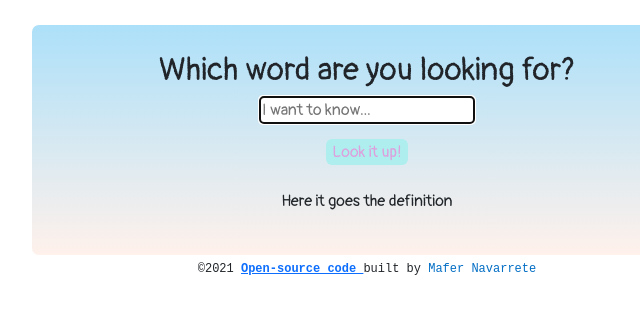
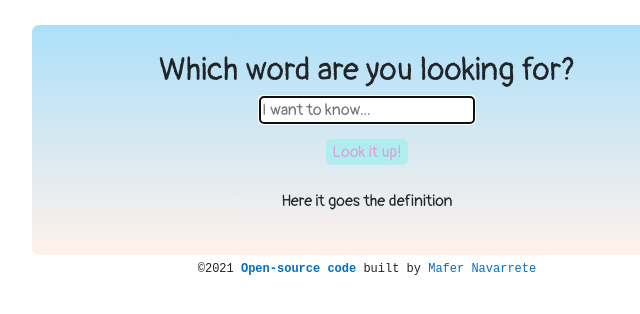
Before and after one commit to MaferNap/WordApp-VanillaJS, a plain HTML site: page index.html in a window 1280 px wide. Shown: the full height of the page, 273-913 px from the left. Drawn offline with nearby package versions, Linux system fonts and the light colour scheme.

Commit message:
Update styles.css

```diff
--- a/src/styles.css
+++ b/src/styles.css
@@ -51,7 +51,7 @@
   color: #036ec5;
 }
 
-.code {
+.code a {
   text-decoration: none;
   color: #036ec5;
 }
```
